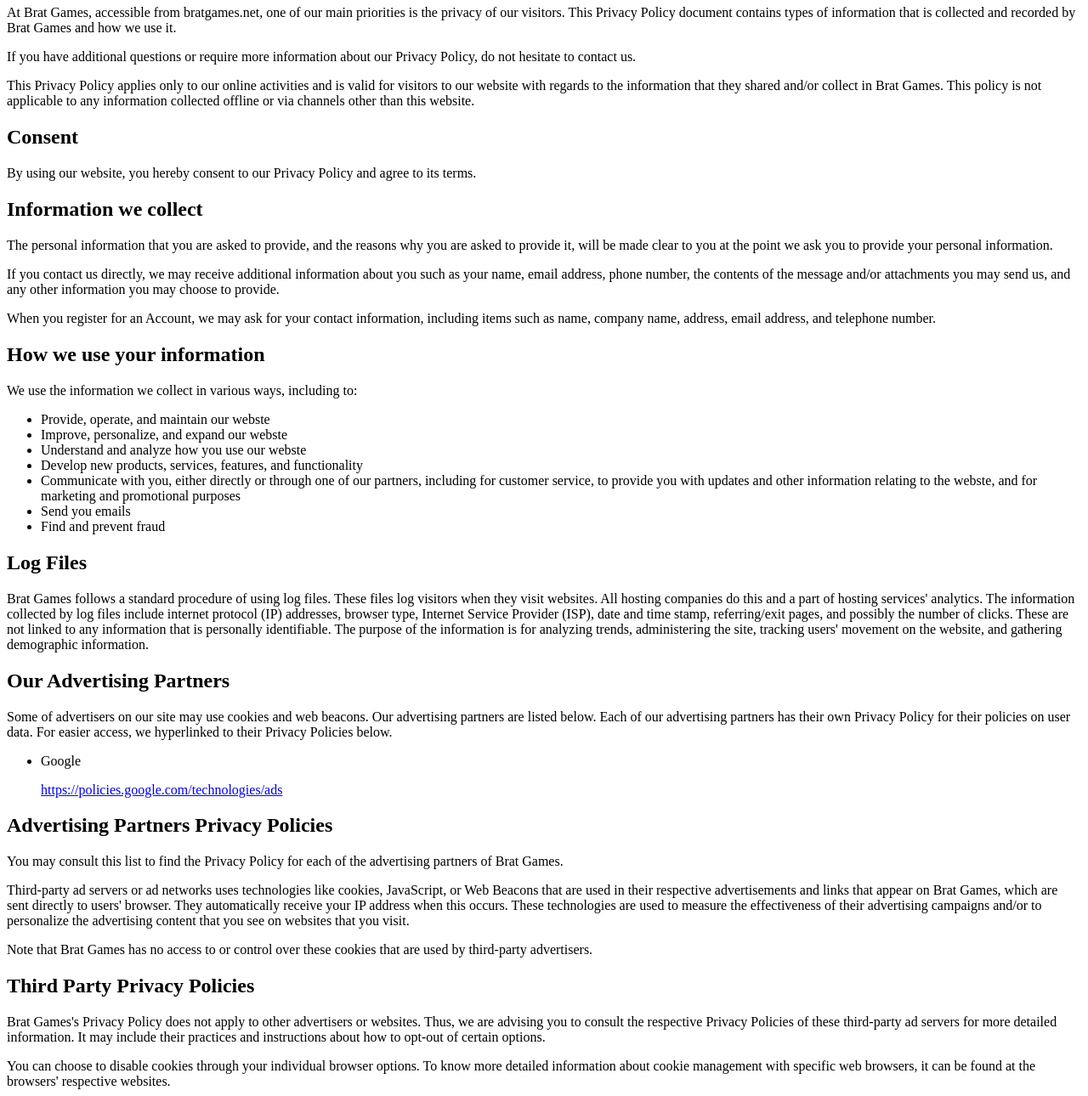
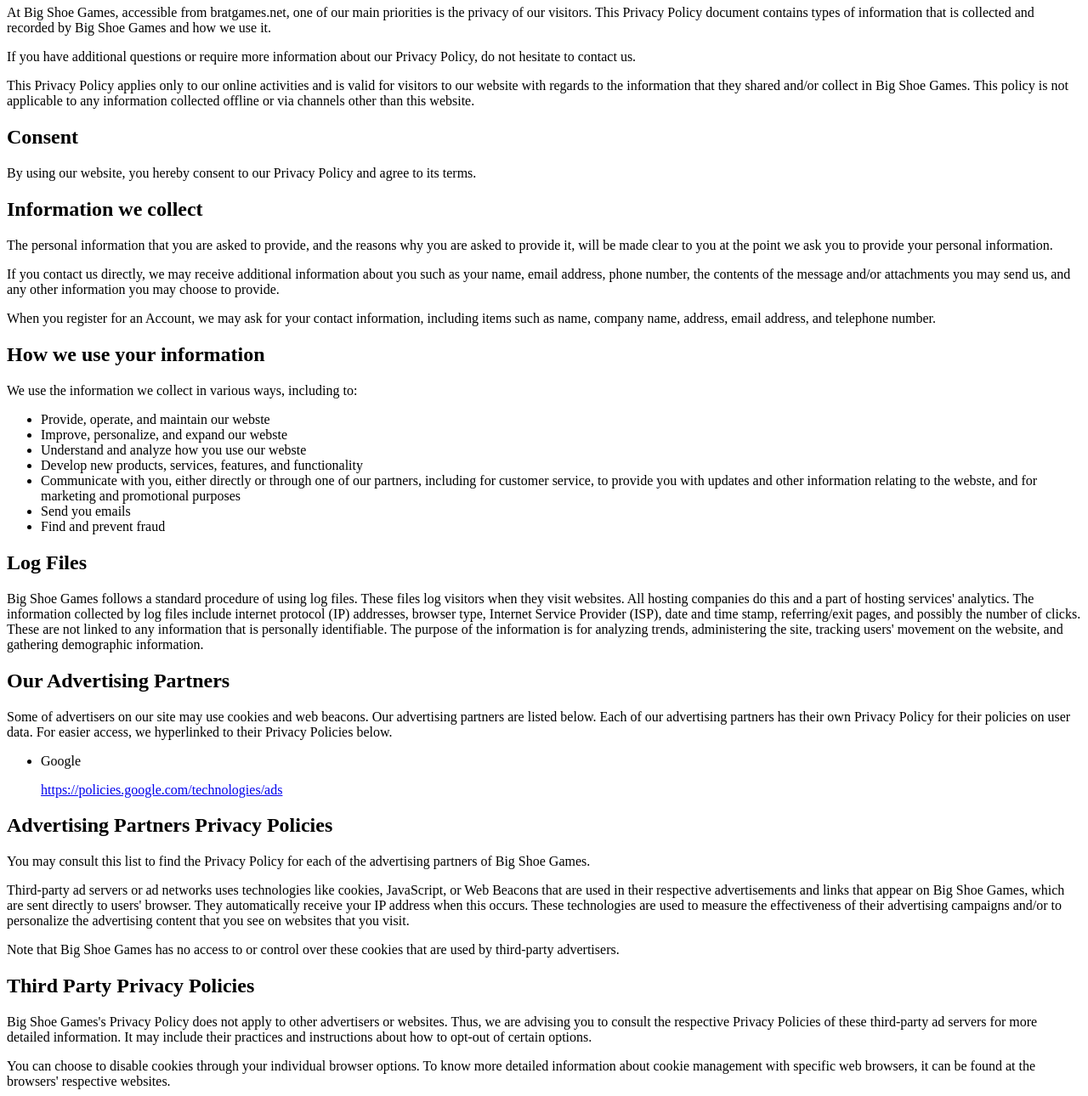
Before and after one commit to bratgames/bratgames.github.io, a plain HTML site: page privacy.html in a window 1280 px wide. Shown: the part 60-1350 px from the top of the page at 85% size. Drawn offline with Linux system fonts and the light colour scheme.

Commit message:
Update privacy.html

```diff
--- a/privacy.html
+++ b/privacy.html
@@ -1,21 +1,21 @@
 <html>
 
 <head>
-    <title>Brat Games | Privacy</title>
+    <title> Big Shoe Games | Privacy</title>
 </head>
 
 <body>
-    <h1>Privacy Policy for Brat Games</h1>
+    <h1>Privacy Policy for Big Shoe Games</h1>
 
-    <p>At Brat Games, accessible from bratgames.net, one of our main priorities is the privacy of our visitors. This
-        Privacy Policy document contains types of information that is collected and recorded by Brat Games and how we
+    <p>At Big Shoe Games, accessible from bratgames.net, one of our main priorities is the privacy of our visitors. This
+        Privacy Policy document contains types of information that is collected and recorded by Big Shoe Games and how we
         use it.</p>
 
     <p>If you have additional questions or require more information about our Privacy Policy, do not hesitate to contact
         us.</p>
 
     <p>This Privacy Policy applies only to our online activities and is valid for visitors to our website with regards
-        to the information that they shared and/or collect in Brat Games. This policy is not applicable to any
+        to the information that they shared and/or collect in Big Shoe Games. This policy is not applicable to any
         information collected offline or via channels other than this website.</p>
 
     <h2>Consent</h2>
@@ -50,7 +50,7 @@
 
     <h2>Log Files</h2>
 
-    <p>Brat Games follows a standard procedure of using log files. These files log visitors when they visit websites.
+    <p>Big Shoe Games follows a standard procedure of using log files. These files log visitors when they visit websites.
         All hosting companies do this and a part of hosting services' analytics. The information collected by log files
         include internet protocol (IP) addresses, browser type, Internet Service Provider (ISP), date and time stamp,
         referring/exit pages, and possibly the number of clicks. These are not linked to any information that is
@@ -75,19 +75,19 @@
 
     <h2>Advertising Partners Privacy Policies</h2>
 
-    <P>You may consult this list to find the Privacy Policy for each of the advertising partners of Brat Games.</p>
+    <P>You may consult this list to find the Privacy Policy for each of the advertising partners of Big Shoe Games.</p>
 
     <p>Third-party ad servers or ad networks uses technologies like cookies, JavaScript, or Web Beacons that are used in
-        their respective advertisements and links that appear on Brat Games, which are sent directly to users' browser.
+        their respective advertisements and links that appear on Big Shoe Games, which are sent directly to users' browser.
         They automatically receive your IP address when this occurs. These technologies are used to measure the
         effectiveness of their advertising campaigns and/or to personalize the advertising content that you see on
         websites that you visit.</p>
 
-    <p>Note that Brat Games has no access to or control over these cookies that are used by third-party advertisers.</p>
+    <p>Note that Big Shoe Games has no access to or control over these cookies that are used by third-party advertisers.</p>
 
     <h2>Third Party Privacy Policies</h2>
 
-    <p>Brat Games's Privacy Policy does not apply to other advertisers or websites. Thus, we are advising you to consult
+    <p>Big Shoe Games's Privacy Policy does not apply to other advertisers or websites. Thus, we are advising you to consult
         the respective Privacy Policies of these third-party ad servers for more detailed information. It may include
         their practices and instructions about how to opt-out of certain options. </p>
 
@@ -128,7 +128,7 @@
     <p>Another part of our priority is adding protection for children while using the internet. We encourage parents and
         guardians to observe, participate in, and/or monitor and guide their online activity.</p>
 
-    <p>Brat Games does not knowingly collect any Personal Identifiable Information from children under the age of 13. If
+    <p>Big Shoe Games does not knowingly collect any Personal Identifiable Information from children under the age of 13. If
         you think that your child provided this kind of information on our website, we strongly encourage you to contact
         us immediately and we will do our best efforts to promptly remove such information from our records.</p>
 </body>
```
